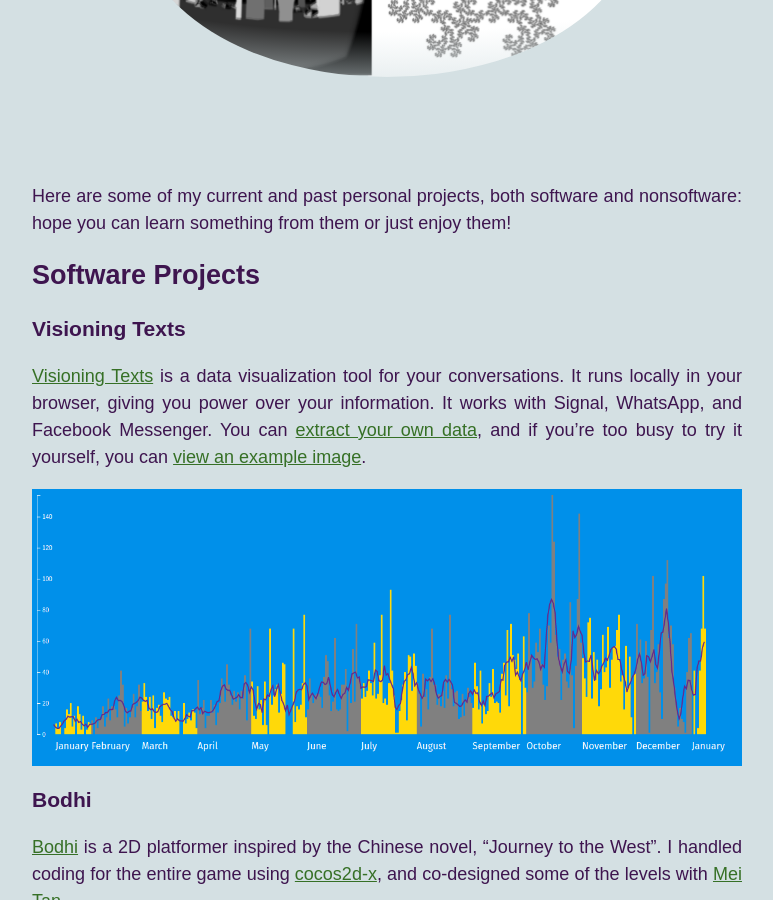
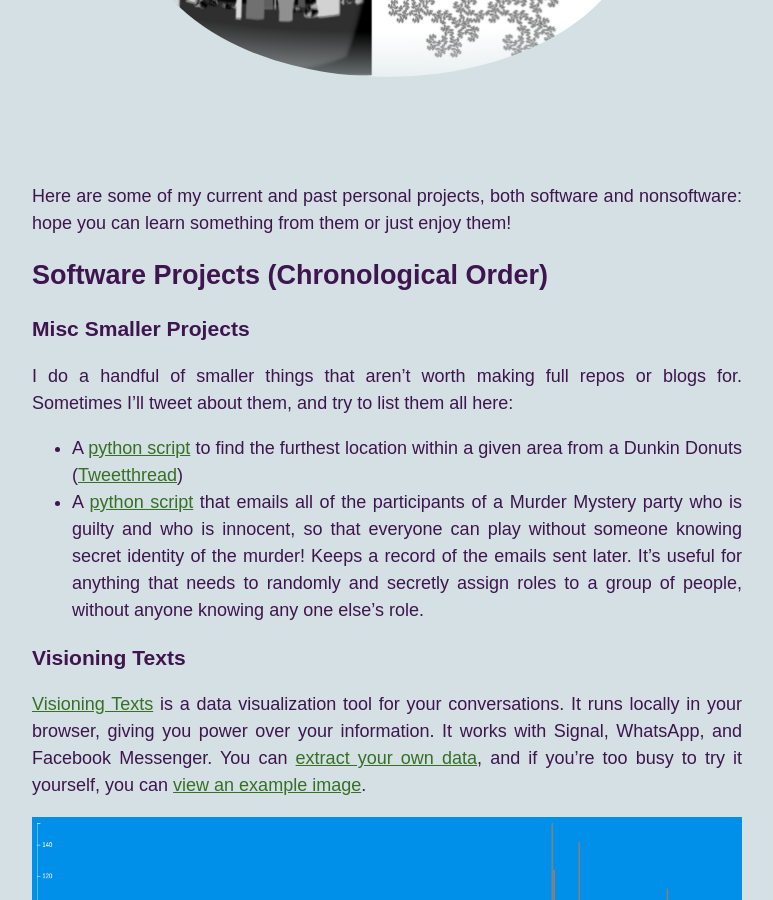
Before and after one commit to BryceStevenWilley/BryceStevenWilley.github.io, a Jekyll site: the page built from _pages/projects.md, in a window 1280 px wide and 900 px high, scrolled down 438 px. Shown: the whole window, without its empty margins (253-1026 px from the left). Built offline with Jekyll 4.4.1, drawn with Linux system fonts in a browser that asks for light colours.

Commit message:
Added misc projects list, so I can feel a little productive for not blogging

```diff
--- a/_pages/projects.md
+++ b/_pages/projects.md
@@ -13,7 +13,17 @@ headerImg:
 
 Here are some of my current and past personal projects, both software and nonsoftware: hope you can learn something from them or just enjoy them!
 
-## Software Projects
+## Software Projects (Chronological Order)
+
+### Misc Smaller Projects
+
+I do a handful of smaller things that aren't worth making full repos or blogs for. Sometimes I'll tweet about them, and try to list them all here:
+
+* A [python script](https://gist.github.com/BryceStevenWilley/15782cdb064991d383df076cf947dd92) to find the furthest location within a given area from a Dunkin Donuts ([Tweetthread](https://twitter.com/wowitisbryce/status/1432094270224220172))
+* A [python script](https://gist.github.com/BryceStevenWilley/45570af2138b744e8e28ec0fd7421345) that emails all of the participants of a Murder Mystery party who is guilty and who is innocent, so that
+  everyone can play without someone knowing secret identity of the murder! Keeps a record of the emails sent later. It's useful for anything that needs to randomly and secretly assign roles to a group
+  of people, without anyone knowing any one else's role.
+
 
 ### Visioning Texts
 
```
Also changed, not shown: _drafts/EITC-participation.md (deleted, +0 -7 lines).
